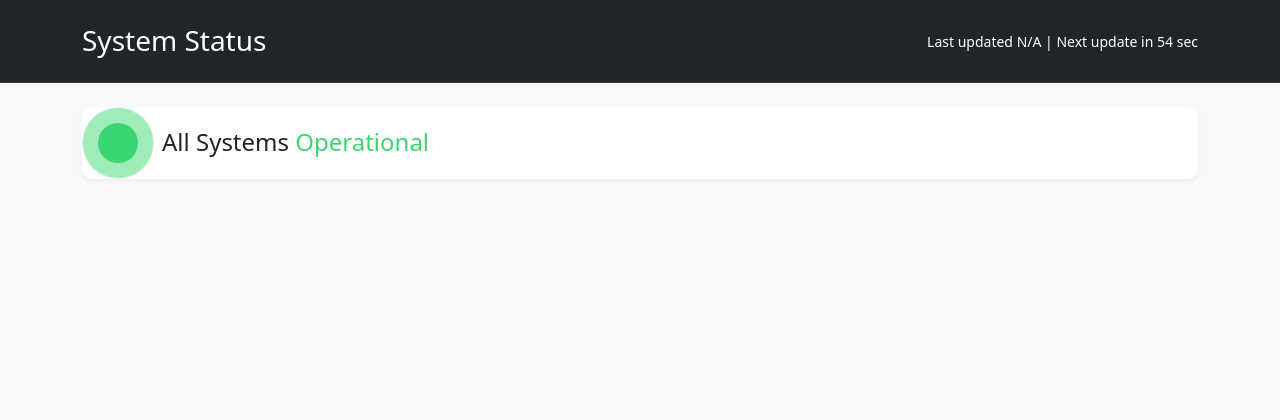
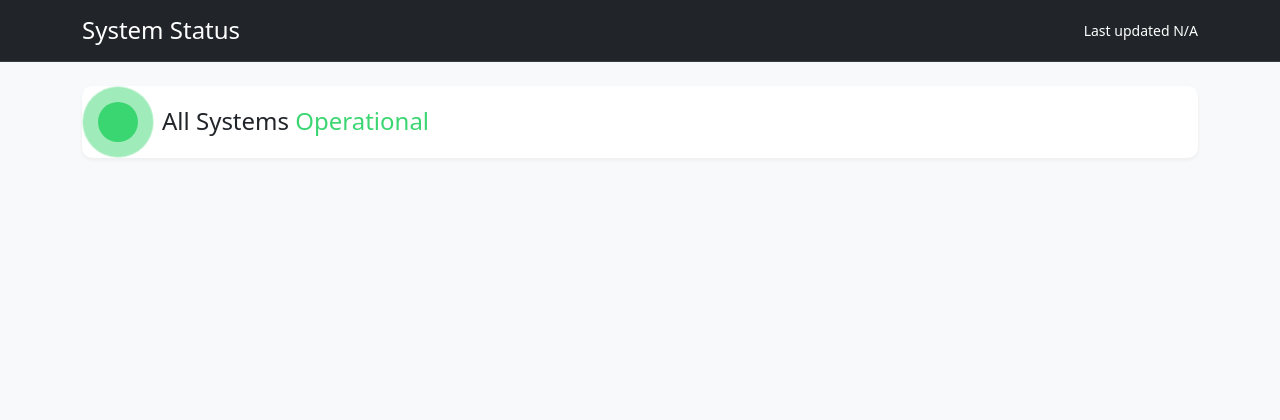
Before and after one commit to connecta-soft/crm-system-status, a Flask app: page / in a window 1280 px wide. Shown: the top 420 px of the page. Run offline with Flask 3, Linux system fonts and the light colour scheme; data that the repository does not hold is empty.

Commit message:
Assistant checkpoint: Update embed compatibility and fix countdown error
Assistant generated file changes:
- templates/base.html: Update base template for embed compatibility
- static/js/status.js: Remove countdown function

---

User prompt:

does it work on embed now?

```diff
--- a/static/js/status.js
+++ b/static/js/status.js
@@ -1,15 +1,12 @@
 document.addEventListener('DOMContentLoaded', function() {
     // Initialize uptime charts for each monitor
     initializeUptimeCharts();
-
-    // Start countdown timer
-    startCountdown();
 
     // Update monitor data every 60 seconds
     setInterval(updateMonitors, 60000);
 });
 
-function startCountdown() {
+function initializeCharts() {
     let timeLeft = 60;
     const countdownElement = document.getElementById('countdown');
 
--- a/templates/base.html
+++ b/templates/base.html
@@ -9,12 +9,12 @@
     <link href="{{ url_for('static', filename='css/style.css') }}" rel="stylesheet">
 </head>
 <body>
-    <header class="header bg-dark text-white py-4">
+    <header class="header bg-dark text-white py-3">
         <div class="container">
             <div class="d-flex justify-content-between align-items-center">
-                <h1 class="h3 mb-0">System Status</h1>
+                <h1 class="h4 mb-0">System Status</h1>
                 <div class="status-update text-end">
-                    <small>Last updated <span id="last-update">{{ monitors[0].last_check if monitors else 'N/A' }}</span> | Next update in <span id="countdown">60</span> sec</small>
+                    <small>Last updated <span id="last-update">{{ monitors[0].last_check if monitors else 'N/A' }}</span></small>
                 </div>
             </div>
         </div>
```
